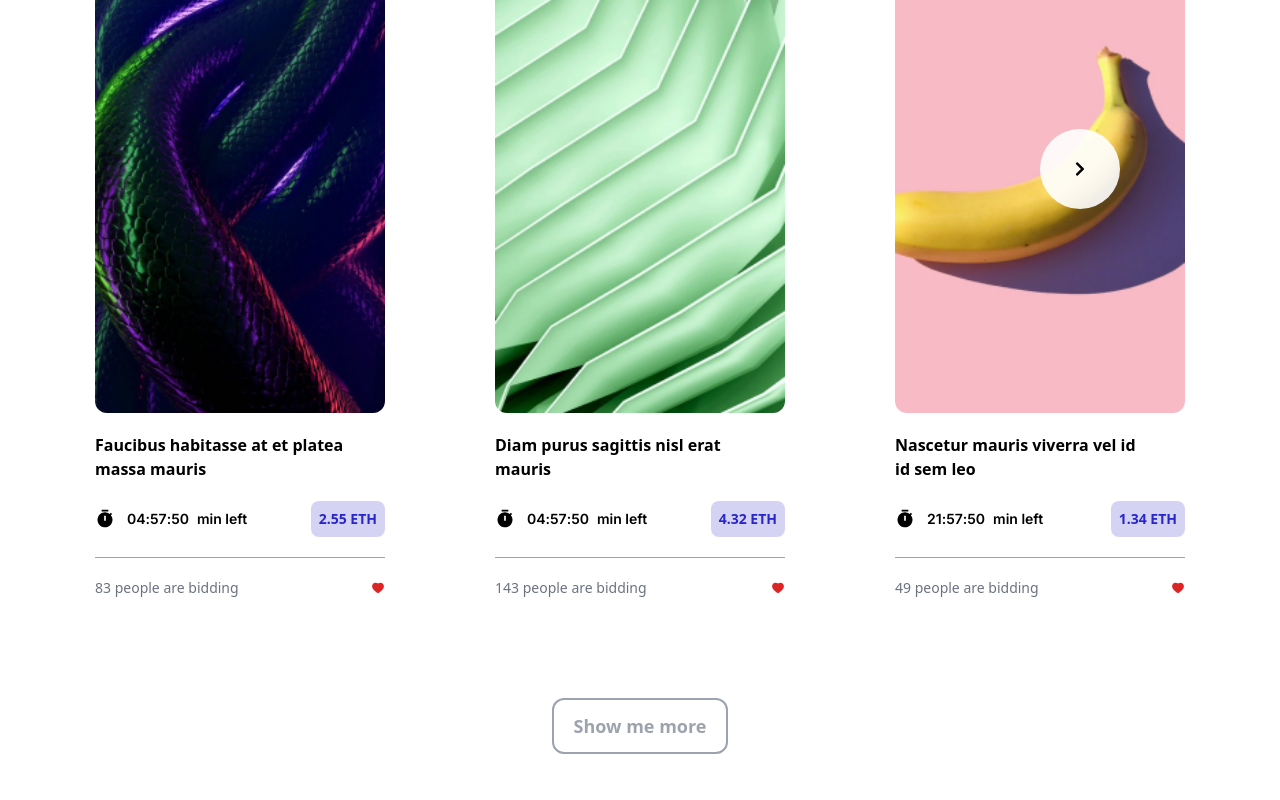
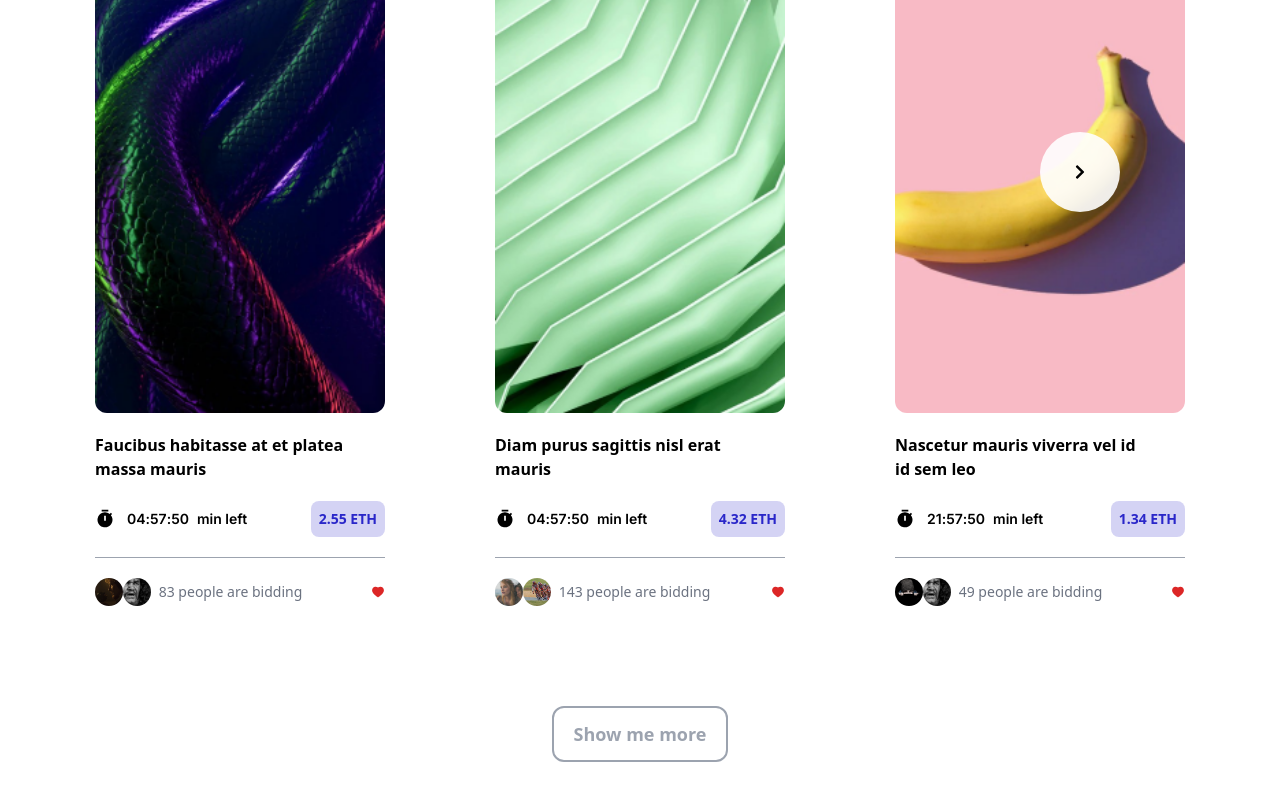
Before and after one commit to AdamHarish25/nft_m, a React (Create React App) app: page / in a window 1280 px wide. Shown: the part 4752-5552 px from the top of the page. Built offline with nearby package versions, Linux system fonts and the light colour scheme.

Commit message:
Nft_m 4.5 (addition)

```diff
--- a/src/Content/Data/ShowcaseData.js
+++ b/src/Content/Data/ShowcaseData.js
@@ -4,6 +4,14 @@ import showcase2_3 from "../../Attachments/Image/Showcase/Showcase2/Image-2.png"
 import showcase2_4 from "../../Attachments/Image/Showcase/Showcase2/Image-3.png";
 import showcase2_5 from "../../Attachments/Image/Showcase/Showcase2/Image-4.png";
 import showcase2_6 from "../../Attachments/Image/Showcase/Showcase2/Image-5.png";
+import ran1 from "../../Attachments/Image/random/random1.jpg";
+import ran2 from "../../Attachments/Image/random/random2.jpg";
+import ran3 from "../../Attachments/Image/random/random3.jpg";
+import ran5 from "../../Attachments/Image/random/random5.jpg";
+import ran6 from "../../Attachments/Image/random/random6.jpg";
+import ran7 from "../../Attachments/Image/random/random7.jpg";
+import ran8 from "../../Attachments/Image/random/random8.jpg";
+import ran9 from "../../Attachments/Image/random/random9.jpg";
 
 const date = new Date();
 
@@ -19,16 +27,18 @@ const targetdate = date.setUTCHours(0, 0, 0, 0);
 const targetmills = +targetdate - subtSevenH;
 
 
-const Showcase1 = [
-    {}
-]
 
-const Showcase2 = [
+
+const ShowcaseData = [
     {
         src:  showcase2_1 ,
         alt: "Faucibus habitasse at et platea massa mauris",
         title: "Faucibus habitasse at et platea massa mauris",
         timer: targetmills + currenttime('November 20, 2022, 11:00:00'),
+        people: [
+            { src: ran2, alt: "pic1" },
+            { src: ran7, alt: "pic2" },
+        ],
         price: "2.55 ETH",
         bidders: 83,
         tag: "Architecture",
@@ -38,6 +48,10 @@ const Showcase2 = [
         alt: "Diam purus sagittis nisl erat mauris",
         title: "Diam purus sagittis nisl erat mauris",
         timer: targetmills + currenttime('November 19, 2022, 11:00:00'),
+        people: [
+            { src: ran3, alt: "pic1" },
+            { src: ran1, alt: "pic2" },
+        ],
         price: "4.32 ETH",
         bidders: 143,
         tag: "Architecture",
@@ -48,6 +62,10 @@ const Showcase2 = [
         alt: "Nascetur mauris viverra vel id id sem leo",
         title: "Nascetur mauris viverra vel id id sem leo",
         timer: targetmills + currenttime('November 19, 2022, 04:00:00'),
+        people: [
+            { src: ran5, alt: "pic1" },
+            { src: ran7, alt: "pic2" },
+        ],
         price: "1.34 ETH",
         bidders: 49,
         tag: "Photography",
@@ -57,6 +75,10 @@ const Showcase2 = [
         alt: "Velit, fusce id non dui amet amet maecenas",
         title: "Velit, fusce id non dui amet amet maecenas",
         timer: targetmills + currenttime('November 05, 2022, 11:00:00'),
+        people: [
+            { src: ran8, alt: "pic1" },
+            { src: ran1, alt: "pic2" },
+        ],
         price: "1.23 ETH",
         bidders: 340,
         tag: "Music",
@@ -66,6 +88,10 @@ const Showcase2 = [
         alt: "Tellus duis neque fringilla pulvinar gravida",
         title: "Tellus duis neque fringilla pulvinar gravida",
         timer: targetmills + currenttime('November 09, 2022, 11:00:00'),
+        people: [
+            { src: ran5, alt: "pic1" },
+            { src: ran3, alt: "pic2" },
+        ],
         price: "1.89 ETH",
         bidders: 125,
         tag: "Photography",
@@ -75,18 +101,15 @@ const Showcase2 = [
         alt: "Odio lacus neque ultrices purus eget",
         title: "Odio lacus neque ultrices purus eget",
         timer: targetmills + currenttime('November 22, 2022, 11:00:00'),
+        people: [
+            { src: ran9, alt: "pic1" },
+            { src: ran6, alt: "pic2" },
+        ],
         price: "2.79 ETH",
         bidders: 352,
         tag: "Games",
     },
 ]
 
-const Showcase3 = [
-    {}
-]
 
-const Showcase4 = [
-    {}
-]
-
-export { Showcase1, Showcase2, Showcase3, Showcase4 }
+export {ShowcaseData}
--- a/src/Content/Showcase.js
+++ b/src/Content/Showcase.js
@@ -4,7 +4,7 @@ import { RiTimerFill } from "react-icons/ri";
 import Carousel from "./Components/Carousel/Carousel";
 import CountdownTimer from "./Components/Timer/Timer";
 import { useViewport } from "./Components/Viewport";
-import { Showcase2 } from "./Data/ShowcaseData";
+import { ShowcaseData } from "./Data/ShowcaseData";
 
 const Showcase = () => {
 
@@ -35,8 +35,12 @@ const Showcase = () => {
       countDownBox: "flex items-center gap-3 font-semibold text-xs xl:text-sm",
       like: "flex items-center gap-5 text-red-600",
       timer: "flex gap-2 items-center font-Inter",
+      sections:
+        "w-full flex justify-between items-center text-gray-500 text-xs xl:text-sm gap-5",
+      people: "flex justify-start items-center",
+      person: "w-6 h-6 xl:w-7 xl:h-7 object-cover rounded-full",
       cardFooter:
-        "my-5 w-full h-fit border-t border-t-gray-400 py-5 flex justify-between items-center text-gray-500 text-xs xl:text-sm gap-5",
+        "my-5 w-full h-fit border-t border-t-gray-400 py-5 flex justify-start items-center gap-5",
     }
   };
 
@@ -63,7 +67,7 @@ const Showcase = () => {
 
       {isBigScreen ? (
         <div className={className.cards}>
-          {(filtered === "" ? Showcase2 : Showcase2.filter(({tag}) => tag === filtered)).map(({ src, alt, title, timer, bidders, price }, index) => {
+          {(filtered === "" ? ShowcaseData : ShowcaseData.filter(({ tag }) => tag === filtered)).map(({ src, alt, title, timer, bidders, price, people }, index) => {
             return (
               <card key={index} className={className.card.card}>
                 <cardheader className={className.card.cardHeader}>
@@ -90,18 +94,25 @@ const Showcase = () => {
                   </headerbox>
                 </cardbody>
                 <cardfooter className={className.card.cardFooter}>
+                    <people className={className.card.people}>
+                      {people.map(({src, alt}, index) => {
+                        return <img key={index} src={src} alt={alt} className={className.card.person}/>
+                      })}
+                    </people>
+                    <div className={className.card.sections}>
                       <h1>{bidders} people are bidding</h1>
                       <div className={className.card.like}>
                         <AiFillHeart />
                       </div>
+                    </div>
                   </cardfooter>
               </card>
             )
-          }) }
+          })}
         </div>
       ) : (
-        <Carousel show={filtered === "" ? 3 : parseInt(Showcase2.filter(({tag}) => tag === filtered).length)}>
-          {(filtered === "" ? Showcase2 : Showcase2.filter(({tag}) => tag === filtered)).map(({ src, alt, title, timer, bidders, price }, index) => {
+        <Carousel show={filtered === "" ? 3 : parseInt(ShowcaseData.filter(({ tag }) => tag === filtered).length)}>
+          {(filtered === "" ? ShowcaseData : ShowcaseData.filter(({ tag }) => tag === filtered)).map(({ src, alt, title, timer, bidders, price, people }, index) => {
             return (
               <div key={index} className={className.card.container}>
                 <card className={className.card.card}>
@@ -129,15 +140,22 @@ const Showcase = () => {
                     </headerbox>
                   </cardbody>
                   <cardfooter className={className.card.cardFooter}>
+                    <people className={className.card.people}>
+                      {people.map(({src, alt}, index) => {
+                        return <img key={index} src={src} alt={alt} className={className.card.person}/>
+                      })}
+                    </people>
+                    <div className={className.card.sections}>
                       <h1>{bidders} people are bidding</h1>
                       <div className={className.card.like}>
                         <AiFillHeart />
+                      </div>
                     </div>
                   </cardfooter>
                 </card>
               </div>
             )
-          }) }
+          })}
         </Carousel>
       )}
 
```
Lines whose indentation alone changed are shown as unchanged.
